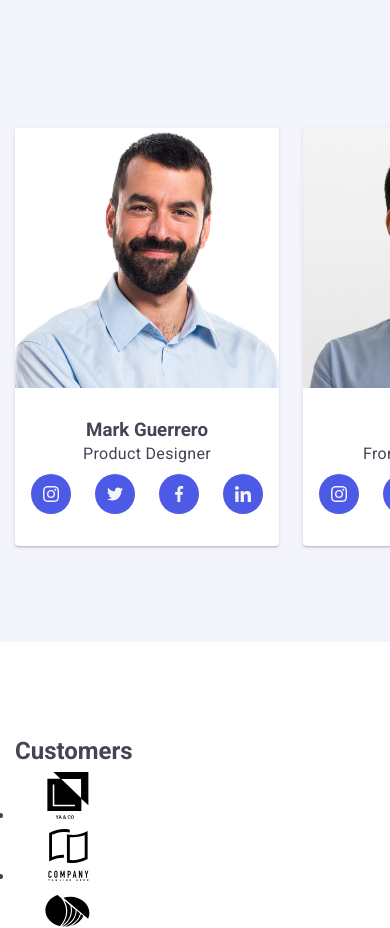
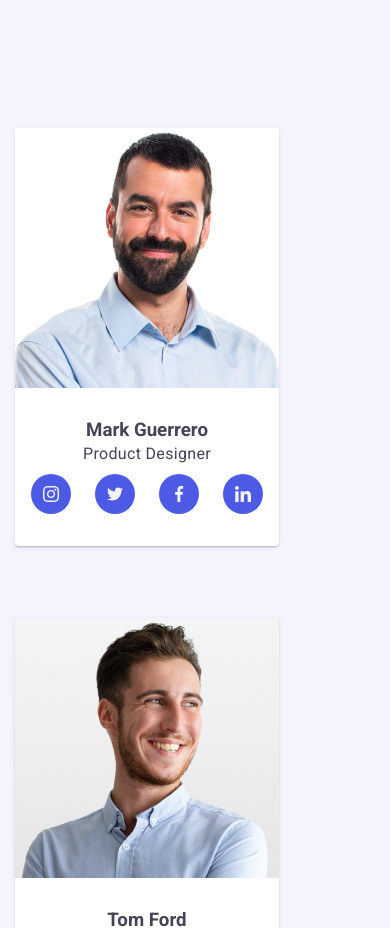
Before and after one commit to SimonMedic/goit-markup-hw-07, a plain HTML site: page index.html in a window 390 px wide. Shown: the part 1500-2428 px from the top of the page. Drawn offline with nearby package versions, Linux system fonts and the light colour scheme.

Commit message:
Update styles.css

```diff
--- a/css/styles.css
+++ b/css/styles.css
@@ -83,8 +83,10 @@ img {
     text-align: center;
 }
 .list-team {
-    gap: 24px;
-    display: flex;
+    gap: 72px;
+    display: inline-flex;
+    flex-direction: column;
+    align-items: center;
 }
 .team-members {
     text-align: center;
```
